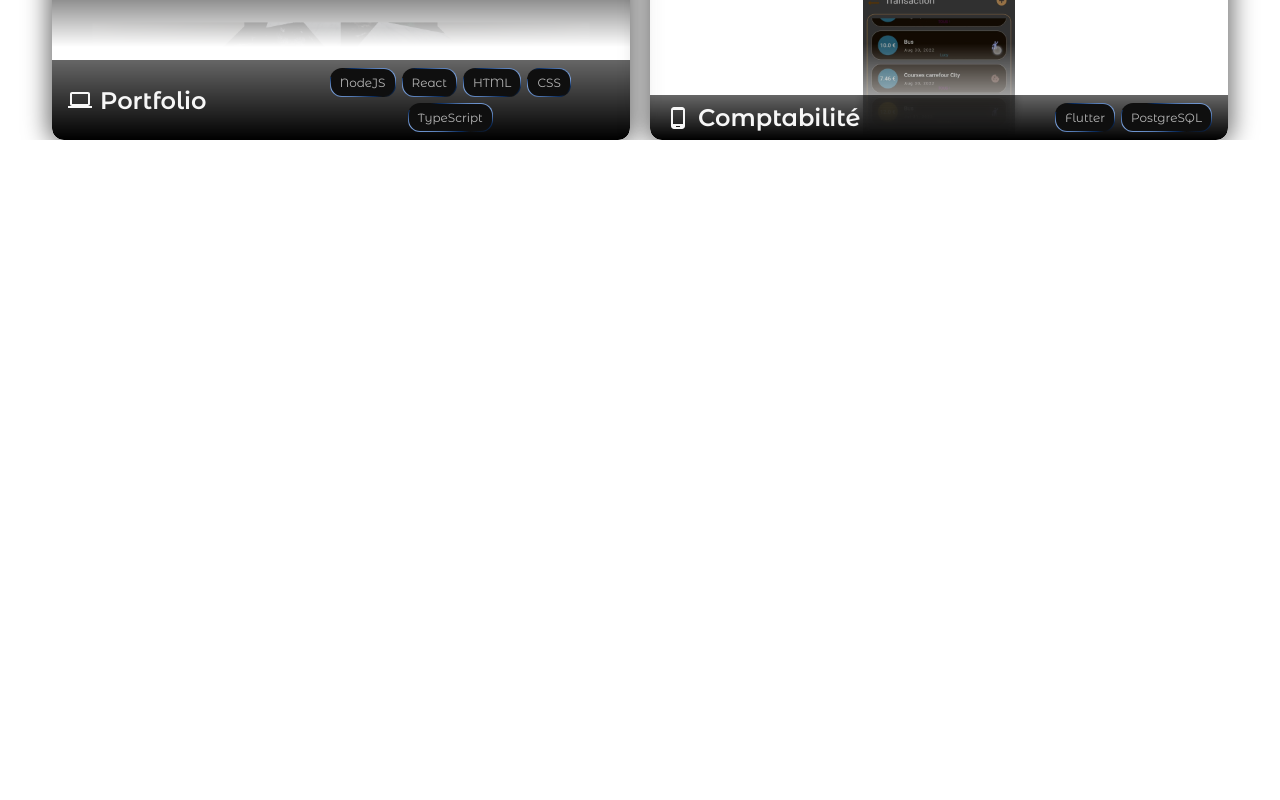
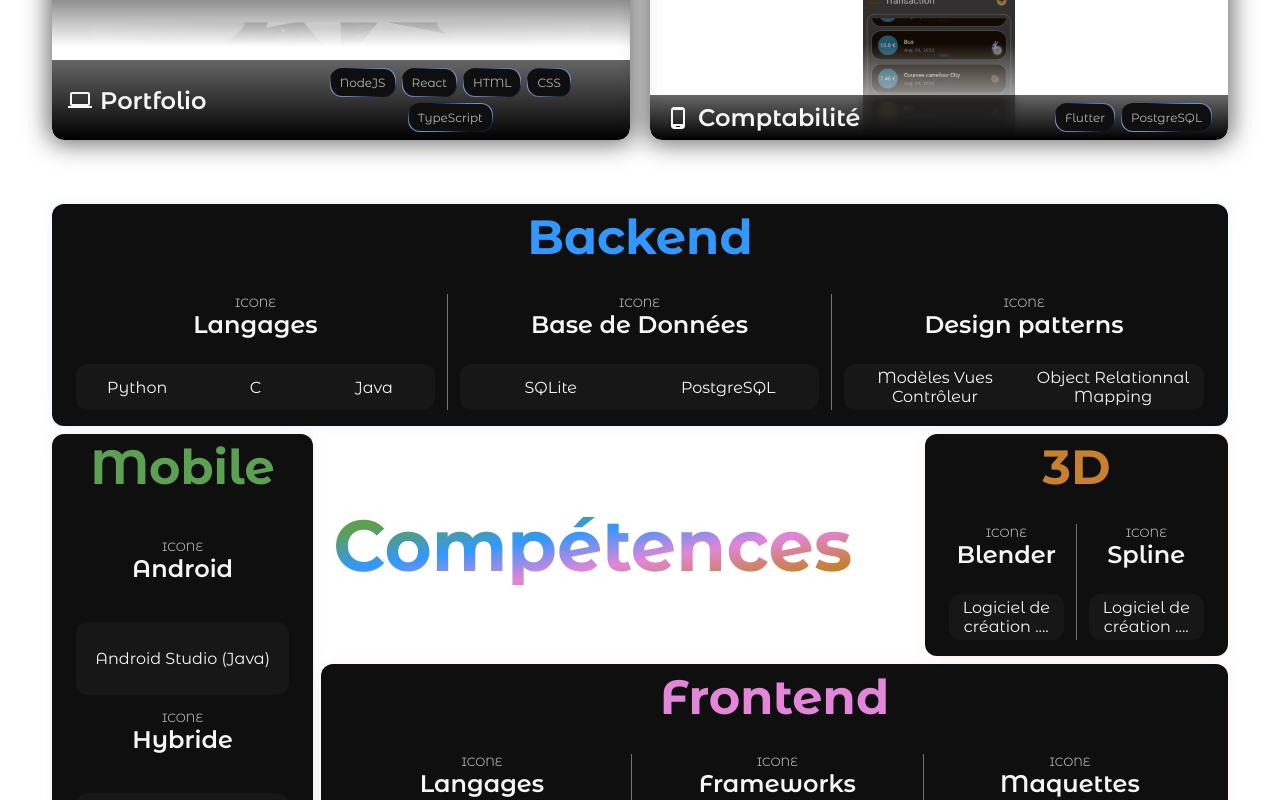
Before and after one commit to Thomproc/Portfolio, a React (Vite) app: page / in a window 1280 px wide. Shown: the part 2000-2800 px from the top of the page. Before the commit the page ends 2140 px from the top, so only its background shows below. Built offline with nearby package versions, Linux system fonts and the light colour scheme.

Commit message:
compétences design

```diff
--- a/src/components/2D/Main.tsx
+++ b/src/components/2D/Main.tsx
@@ -18,9 +18,9 @@ export default function Main() {
         <section ref={Routes2DRefs[ERoutes2D.PROJECTS]}>
           <Projects />
         </section>
-        {/* <section ref={Routes2DRefs[ERoutes2D.SKILLS]}>
+        <section ref={Routes2DRefs[ERoutes2D.SKILLS]}>
           <Skills />
-        </section> */}
+        </section>
       </div>
       {/* <section ref={Routes2DRefs[ERoutes2D.CONTACT]}>
         <Footer />
--- a/src/components/2D/Projects/Projects.module.css
+++ b/src/components/2D/Projects/Projects.module.css
@@ -4,7 +4,7 @@
 }
 
 .category-picker {
-  width: 80%;
+  width: 50%;
   display: flex;
   align-items: center;
   background-color: var(--background2);
@@ -20,11 +20,9 @@
     align-items: center;
     padding: 0.5em 0;
     border-radius: 0;
-
     transition: all 0.2s;
 
     &:not(.active-category):hover {
-      /* box-shadow: 0 0 12px 0px rgb(from var(--accent) r g b / 0.5); */
       background-color: rgb(from var(--background) r g b / 0.7);
     }
   }
--- /dev/null
+++ b/src/components/2D/Skills/SkillCard.module.css
@@ -0,0 +1,63 @@
+.card {
+  grid-area: var(--area);
+  box-shadow: 0 0 1em -0.5em rgb(from var(--color) r g b / 0.5);
+  h2 {
+    color: var(--color);
+    text-align: center;
+  }
+}
+
+.main-row {
+  display: grid;
+  grid-template-columns: repeat(var(--nbCategories), 1fr);
+  padding: 0.75em 0;
+
+  & > *:not(:last-child) {
+    border-right: solid 1px var(--text2);
+  }
+}
+
+.main-column {
+  height: 100%;
+  display: grid;
+  grid-template-rows: repeat(var(--nbCategories), 1fr);
+  padding: 0.75em 0;
+}
+
+.column {
+  display: grid;
+  grid-template-rows: repeat(2, 1fr);
+  place-items: center;
+  gap: 1.5em;
+  padding: 0 0.75em;
+
+  text-align: center;
+}
+
+.content {
+  height: 100%;
+  width: 100%;
+  display: flex;
+  justify-content: space-evenly;
+  align-items: center;
+
+  gap: 0.25em;
+  padding: 0.25em 0.25em;
+
+  border-radius: 0.75em;
+  background-color: var(--background);
+
+  & > * {
+    display: flex;
+    flex: 1;
+    justify-content: center;
+  }
+}
+
+@media screen and (max-width: 700px) {
+  .card {
+    h2 {
+      text-align: start;
+    }
+  }
+}
--- /dev/null
+++ b/src/components/2D/Skills/SkillCard.tsx
@@ -0,0 +1,39 @@
+import styles from "./SkillCard.module.css";
+import { TSkill } from "../../../datas/Skills";
+export default function SkillCard({ skill }: { skill: TSkill }) {
+  return (
+    <div
+      className={styles["card"]}
+      style={
+        {
+          "--color": skill.color,
+          "--area": skill.area,
+          "--nbCategories": skill.categories.length,
+        } as any
+      }
+    >
+      <h2>{skill.name}</h2>
+      <div
+        className={
+          skill.direction === "horizontal"
+            ? styles["main-row"]
+            : styles["main-column"]
+        }
+      >
+        {skill.categories.map((category, index) => (
+          <div key={index} className={styles["column"]}>
+            <div>
+              <div className="label">ICONE</div>
+              <h3>{category.name}</h3>
+            </div>
+            <div className={styles["content"]}>
+              {category.content.map((content, index) => (
+                <span key={index}>{content}</span>
+              ))}
+            </div>
+          </div>
+        ))}
+      </div>
+    </div>
+  );
+}
--- a/src/components/2D/Skills/Skills.module.css
+++ b/src/components/2D/Skills/Skills.module.css
@@ -1,150 +1,57 @@
 .skills {
+  display: grid;
+  gap: 0.5em;
+  grid-template-areas:
+    "backend backend backend"
+    "mobile title threeD"
+    "mobile title threeD"
+    "mobile frontend frontend";
+
+  & > * {
     display: flex;
-  justify-content: center;
-  align-items: center;
-}
-
-.title {
-  display: flex;
-}
-.icon {
-  height: 8em;
-  aspect-ratio: 1;
-  transform: translate(0, -25%);
-}
-.skill-container {
-  width: 100%;
-  max-width: 30cqw;
-  position: relative;
-  top: -10em;
-}
-
-.blob-container {
-  min-height: min(1200px, 95cqw);
-  filter: blur(1.5em) contrast(30);
-}
-
-.animated-blob2,
-.animated-blob1,
-.main-blob,
-.sub-blob,
-.main-skill,
-.sub-skill {
-  position: absolute;
-  top: 50%;
-  left: 50%;
-  width: 62%;
-  aspect-ratio: 1;
-  transform: translate(-50%, -50%);
-}
-
-.main-blob,
-.main-skill {
-  max-width: 15em;
-}
-
-.animated-blob2,
-.animated-blob1 {
-  width: 27%;
-  max-width: 6.5em;
-  transform-origin: 0% 0%;
-  animation: shape-transformation 6s infinite linear;
-}
-
-.animated-blob2 {
-  animation: shape-transformation 5s infinite linear reverse;
-}
-
-@keyframes shape-transformation {
-  0% {
-    transform: rotate(0deg);
-  }
-
-  50% {
-    transform: rotate(160deg);
-  }
-
-  100% {
-    transform: rotate(360deg);
+    flex-direction: column;
+    gap: 1em;
+    padding: 0.25em 0.75em;
+    border-radius: 0.75em;
+    background-color: var(--background2);
   }
 }
 
-.animated-blob2,
-.animated-blob1,
-.main-blob,
-.sub-blob {
-  background-color: #000;
-  border-radius: 50%;
-  box-shadow: 0 0 0 1em #f2f2f2;
+@media screen and (max-width: 1100px) {
+  .title {
+    width: fit-content;
   }
-
-.sub-blob {
-  display: none;
-  pointer-events: none;
-}
-
-.main-skill,
-.sub-skill {
-  display: flex;
-  justify-content: center;
-  align-items: center;
-  text-align: center;
-}
-
-.sub-skill {
-  opacity: 0;
-  pointer-events: none;
-  color: var(--text);
-}
-
-.reveal {
-  display: flex;
-  animation: moving 0.8s ease-in-out forwards;
-}
-
-@keyframes moving {
-  from {
-    transform: translate(-50%, -50%);
-  }
-  to {
-    transform: translate(
-      calc(-50% + var(--offsetX)),
-      calc(-50% + var(--offsetY))
-    );
-    opacity: 1;
+  .skills {
+    grid-template-areas:
+      "title title title title"
+      "backend backend backend backend"
+      "mobile threeD threeD threeD"
+      "mobile threeD threeD threeD"
+      "mobile frontend frontend frontend";
   }
 }
 
-.picker {
-  display: flex;
-  height: 100%;
-  align-items: center;
-  position: relative;
-  padding: 0 20%;
-  animation: opacity 0.2s ease-in-out forwards;
-
-  .root-skill {
-    position: absolute;
-    top: var(--offsetY);
-    left: var(--offsetX);
-    transform: translate(-50%, -50%);
-    width: min-content;
-    &:hover {
-      cursor: pointer;
-      color: rgb(from var(--primary) r g b / 0.8);
+@media screen and (max-width: 700px) {
+  .skills {
+    grid-template-areas:
+      "title title title title"
+      "backend backend backend backend"
+      "threeD threeD threeD threeD"
+      "mobile mobile mobile mobile"
+      "frontend frontend frontend frontend";
   }
 }
 
 .title {
-    color: rgb(from var(--textColor) r g b / 0.7);
+  grid-area: title;
+  background: linear-gradient(
+    to bottom right,
+    var(--color1) 20%,
+    var(--color2) 40%,
+    var(--color3) 60%,
+    var(--color4) 80%
+  );
+  background-clip: text;
+  -webkit-text-fill-color: transparent;
+  align-self: center;
 }
-}
-
-@keyframes opacity {
-  from {
-    opacity: 0;
-  }
-  to {
-    opacity: 1;
-  }
-}
--- a/src/components/2D/Skills/Skills.tsx
+++ b/src/components/2D/Skills/Skills.tsx
@@ -1,87 +1,26 @@
-import { useState } from "react";
 import styles from "./Skills.module.css";
-import { skills, TSkill } from "../../../datas/Skills";
-import SubBlob from "./SubBlob";
-import SubText from "./SubText";
+import SkillCard from "./SkillCard";
+import { skills, ESkillsColors } from "../../../datas/Skills";
 
 export default function Skills() {
-  const [rootSkill, setRootSkill] = useState<TSkill | null>(null);
-  const [showRootSkillsPicker, setShowRootSkillsPicker] =
-    useState<boolean>(false);
   return (
-    <>
-      <div className={styles.title}>
-        <img
-          src="./Astro_skills.png"
-          alt="astronaute compétences"
-          className={styles.icon}
-        />
-        <h1>Compétences</h1>
-      </div>
-      <div className={styles.skills}>
-        <div className={styles["skill-container"]}>
-          {/* Blobs liquides */}
-          <div className={styles["blob-container"]}>
-            <div className={styles["animated-blob1"]} />
-            <div className={styles["animated-blob2"]} />
-            <div className={styles["main-blob"]}>
-              {rootSkill !== null &&
-                rootSkill.children?.map((subSkill) => (
-                  <SubBlob
-                    key={rootSkill.name + subSkill.name}
-                    skill={subSkill}
-                  />
-                ))}
-            </div>
-          </div>
-
-          {/* Text des blobs */}
+    <div className={styles["skills"]}>
       <div
-            className={`
-                ${styles["main-skill"]}
-                `}
-            onMouseEnter={() => {
-              setShowRootSkillsPicker(true);
-            }}
-            onMouseLeave={() => {
-              setShowRootSkillsPicker(false);
-            }}
-          >
-            {rootSkill !== null &&
-              rootSkill.children?.map((subSkill) => (
-                <SubText
-                  key={rootSkill.name + subSkill.name}
-                  skill={subSkill}
-                />
-              ))}
-            {rootSkill && !showRootSkillsPicker ? (
-              <div className={"text-accent"}> {rootSkill.name}</div>
-            ) : (
-              <div className={styles["picker"]}>
-                <div className={styles.title}>Compétences</div>
-                {skills.map((root, index) => (
-                  <div
-                    key={index}
-                    className={`
-                      ${styles["root-skill"]}
-                      ${rootSkill === skills[index] && "text-accent"}
-                      `}
-                    onClick={() => setRootSkill(skills[index])}
+        className={styles["title"]}
         style={
           {
-                        "--offsetX": root.offsetX,
-                        "--offsetY": root.offsetY,
+            "--color1": ESkillsColors.MOBILE,
+            "--color2": ESkillsColors.BACKEND,
+            "--color3": ESkillsColors.FRONTEND,
+            "--color4": ESkillsColors.THREED,
           } as any
         }
       >
-                    {root.name}
+        <h1>Compétences</h1>
       </div>
+      {skills.map((skill, index) => (
+        <SkillCard key={index} skill={skill} />
       ))}
     </div>
-            )}
-          </div>
-        </div>
-      </div>
-    </>
   );
 }
--- a/src/datas/ColorTheme.ts
+++ b/src/datas/ColorTheme.ts
@@ -26,6 +26,7 @@ export const colors = {
   text3,
   primary2,
   accent2,
+
   background3D,
   floor,
   fog,
--- a/src/datas/Skills.ts
+++ b/src/datas/Skills.ts
@@ -1,157 +1,111 @@
+export enum ESkills {
+  BACKEND = "Backend",
+  FRONTEND = "Frontend",
+  MOBILE = "Mobile",
+  THREED = "3D",
+}
+
+export enum ESkillsAreas {
+  BACKEND = "backend",
+  FRONTEND = "frontend",
+  MOBILE = "mobile",
+  THREED = "threeD",
+}
+
+export enum ESkillsColors {
+  BACKEND = "#3198ff",
+  FRONTEND = "#e385d8",
+  MOBILE = "#5d9f53",
+  THREED = "#c78030",
+}
+
+export enum EDirection {
+  VERTICAL = "vertical",
+  HORIZONTAL = "horizontal",
+}
+
 export type TSkill = {
   name: string;
-  offsetX: string;
-  offsetY: string;
-  children?: TSkill[];
+  color: String;
+  area: String;
+  direction: EDirection;
+  categories: {
+    name: string;
+    content: string[];
+  }[];
 };
 
 export const skills: TSkill[] = [
   {
-    name: "Backend",
-    offsetX: "50%",
-    offsetY: "0%",
-
-    children: [
+    name: ESkills.BACKEND,
+    color: ESkillsColors.BACKEND,
+    area: ESkillsAreas.BACKEND,
+    direction: EDirection.HORIZONTAL,
+    categories: [
       {
         name: "Langages",
-        offsetX: "0%",
-        offsetY: "200%",
-        children: [
-          {
-            name: "Python",
-            offsetX: "0%",
-            offsetY: "220%",
-          },
-          {
-            name: "C",
-            offsetX: "200%",
-            offsetY: "150%",
-          },
-          {
-            name: "Java",
-            offsetX: "-200%",
-            offsetY: "150%",
-          },
-        ],
+        content: ["Python", "C", "Java"],
       },
       {
-        name: "BDD",
-        offsetX: "180%",
-        offsetY: "-100%",
-
-        children: [
-          { name: "SQlite", offsetX: "240%", offsetY: "0%" },
-          { name: "PostgreSQL", offsetX: "0%", offsetY: "-240%" },
-        ],
+        name: "Base de Données",
+        content: ["SQLite", "PostgreSQL"],
       },
       {
         name: "Design patterns",
-        offsetX: "-180%",
-        offsetY: "-100%",
-
-        children: [
-          { name: "API Rest", offsetX: "-240%", offsetY: "50%" },
-          {
-            name: "MVC",
-            offsetX: "0%",
-            offsetY: "-240%",
-          },
-          {
-            name: "ORM",
-            offsetX: "-200%",
-            offsetY: "-150%",
-          },
-        ],
+        content: ["Modèles Vues Contrôleur", "Object Relationnal Mapping"],
       },
     ],
   },
   {
-    name: "Frontend",
-    offsetX: "15%",
-    offsetY: "30%",
-
-    children: [
+    name: ESkills.FRONTEND,
+    color: ESkillsColors.FRONTEND,
+    area: ESkillsAreas.FRONTEND,
+    direction: EDirection.HORIZONTAL,
+    categories: [
       {
         name: "Langages",
-        offsetX: "180%",
-        offsetY: "100%",
-
-        children: [
-          { name: "JS / TS", offsetX: "240%", offsetY: "-50%" },
-          { name: "HTML / CSS", offsetX: "200%", offsetY: "150%" },
-          {
-            name: "HTTP",
-            offsetX: "0%",
-            offsetY: "240%",
-          },
-        ],
+        content: ["JavaScript", "TypeScript", "HTML", "CSS"],
       },
       {
         name: "Frameworks",
-        offsetX: "-180%",
-        offsetY: "100%",
-
-        children: [{ name: "React", offsetX: "-240%", offsetY: "0%" }],
+        content: ["React"],
+      },
+      {
+        name: "Maquettes",
+        content: ["Figma"],
       },
     ],
   },
   {
-    name: "Mobile",
-    offsetX: "90%",
-    offsetY: "30%",
+    name: ESkills.MOBILE,
+    color: ESkillsColors.MOBILE,
+    area: ESkillsAreas.MOBILE,
+    direction: EDirection.VERTICAL,
 
-    children: [
+    categories: [
       {
         name: "Android",
-        offsetX: "180%",
-        offsetY: "-100%",
-
-        children: [
-          { name: "Android Studio (Java)", offsetX: "0%", offsetY: "-240%" },
-        ],
+        content: ["Android Studio (Java)"],
       },
       {
         name: "Hybride",
-        offsetX: "-180%",
-        offsetY: "100%",
-
-        children: [{ name: "Flutter (Dart)", offsetX: "0%", offsetY: "240%" }],
+        content: ["Flutter (Dart)"],
       },
     ],
   },
   {
-    name: "3D",
-    offsetX: "85%",
-    offsetY: "80%",
-
-    children: [
+    name: ESkills.THREED,
+    color: ESkillsColors.THREED,
+    area: ESkillsAreas.THREED,
+    direction: EDirection.HORIZONTAL,
+    categories: [
       {
         name: "Blender",
-        offsetX: "-180%",
-        offsetY: "-100%",
+        content: ["Logiciel de création ...."],
       },
       {
-        name: "Unity",
-        offsetX: "180%",
-        offsetY: "100%",
-      },
-    ],
-  },
-  {
-    name: "Méthode de travail",
-    offsetX: "25%",
-    offsetY: "80%",
-
-    children: [
-      {
-        name: "Git",
-        offsetX: "-200%",
-        offsetY: "0%",
-      },
-      {
-        name: "Agile",
-        offsetX: "200%",
-        offsetY: "0%",
+        name: "Spline",
+        content: ["Logiciel de création ...."],
       },
     ],
   },
```
Also changed, not shown: src/components/2D/Skills/SubBlob.tsx (deleted, +0 -23 lines), src/components/2D/Skills/SubText.tsx (deleted, +0 -24 lines). Lines whose indentation alone changed are shown as unchanged.
